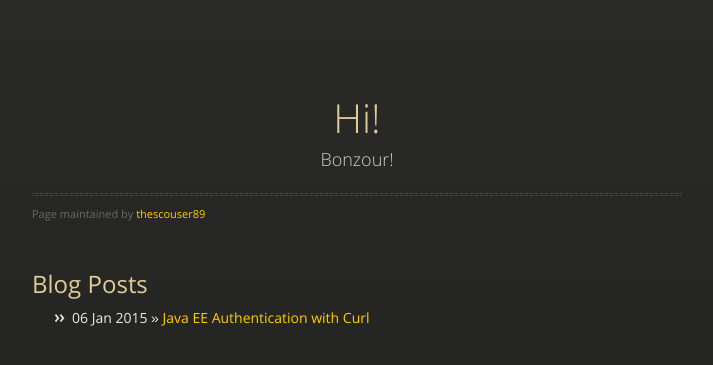
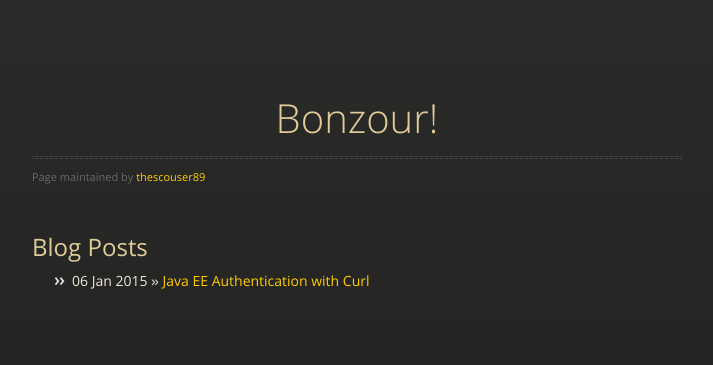
Before and after one commit to thescouser89/thescouser89.github.io, a Jekyll site: the page built from index.html, in a window 1280 px wide. Shown: the top 365 px of the page, without its empty margins (283-996 px from the left). Built offline with Jekyll 4.4.1, drawn with Linux system fonts in a browser that asks for light colours; nearby versions of some CDN libraries.

Commit message:
Edited the title

```diff
--- a/_layouts/default.html
+++ b/_layouts/default.html
@@ -22,8 +22,8 @@ user-scalable=no">
 <div class="wrapper">
   <section>
     <div id="title">
-      <h1>Hi!</h1>
-      <p>Bonzour!</p>
+      <h1>Bonzour!</h1>
+      <p><small></small></p>
       <hr>
       <span class="credits left">Page maintained by <a href="https://github.com/thescouser89">thescouser89</a></span>
     </div>
```
